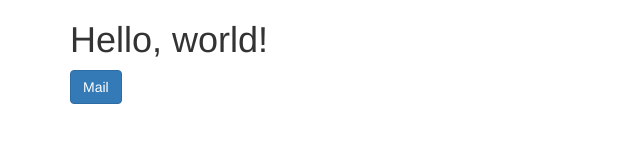
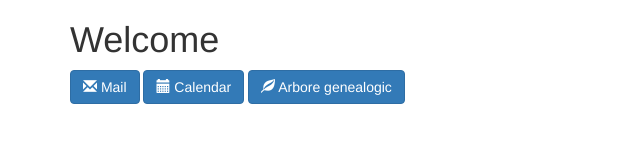
Before and after one commit to bumbacea/www, a plain HTML site: page index.html in a window 1280 px wide. Shown: the whole page, without its empty margins (0-640 px from the left). Drawn offline with nearby package versions, Linux system fonts and the light colour scheme.

Commit message:
added more links

```diff
--- a/index.html
+++ b/index.html
@@ -8,7 +8,8 @@
     <title>Bumbacea family</title>
 
     <!-- Bootstrap --><!-- Latest compiled and minified CSS -->
-<link rel="stylesheet" href="https://maxcdn.bootstrapcdn.com/bootstrap/3.3.7/css/bootstrap.min.css" integrity="sha384-BVYiiSIFeK1dGmJRAkycuHAHRg32OmUcww7on3RYdg4Va+PmSTsz/K68vbdEjh4u" crossorigin="anonymous">
+    <link rel="stylesheet" href="https://maxcdn.bootstrapcdn.com/bootstrap/3.3.7/css/bootstrap.min.css"
+          integrity="sha384-BVYiiSIFeK1dGmJRAkycuHAHRg32OmUcww7on3RYdg4Va+PmSTsz/K68vbdEjh4u" crossorigin="anonymous">
 
     <!-- HTML5 shim and Respond.js for IE8 support of HTML5 elements and media queries -->
     <!-- WARNING: Respond.js doesn't work if you view the page via file:// -->
@@ -19,11 +20,15 @@
 </head>
 <body>
 <div class="container">
-      <h1>Hello, world!</h1>
-      <a class="btn btn-primary" href="http://mail.google.com/a/bumbacea.ro/">Mail</a>
+    <h1>Welcome</h1>
+    <a class="btn btn-primary" href="http://mail.google.com/a/bumbacea.ro/"><i class="glyphicon glyphicon-envelope"></i> Mail</a>
+    <a class="btn btn-primary" href="http://calendar.google.com/a/bumbacea.ro/"><i class="glyphicon glyphicon-calendar"></i> Calendar</a>
+    <a class="btn btn-primary" href="https://www.myheritage.ro/site-family-tree-30876431/bumbacea"><i class="glyphicon glyphicon-leaf"></i> Arbore genealogic</a>
 </div>
 
 <!-- Latest compiled and minified JavaScript -->
-<script src="https://maxcdn.bootstrapcdn.com/bootstrap/3.3.7/js/bootstrap.min.js" integrity="sha384-Tc5IQib027qvyjSMfHjOMaLkfuWVxZxUPnCJA7l2mCWNIpG9mGCD8wGNIcPD7Txa" crossorigin="anonymous"></script>
+<script src="https://maxcdn.bootstrapcdn.com/bootstrap/3.3.7/js/bootstrap.min.js"
+        integrity="sha384-Tc5IQib027qvyjSMfHjOMaLkfuWVxZxUPnCJA7l2mCWNIpG9mGCD8wGNIcPD7Txa"
+        crossorigin="anonymous"></script>
 </body>
 </html>
```
Lines whose indentation alone changed are shown as unchanged.
